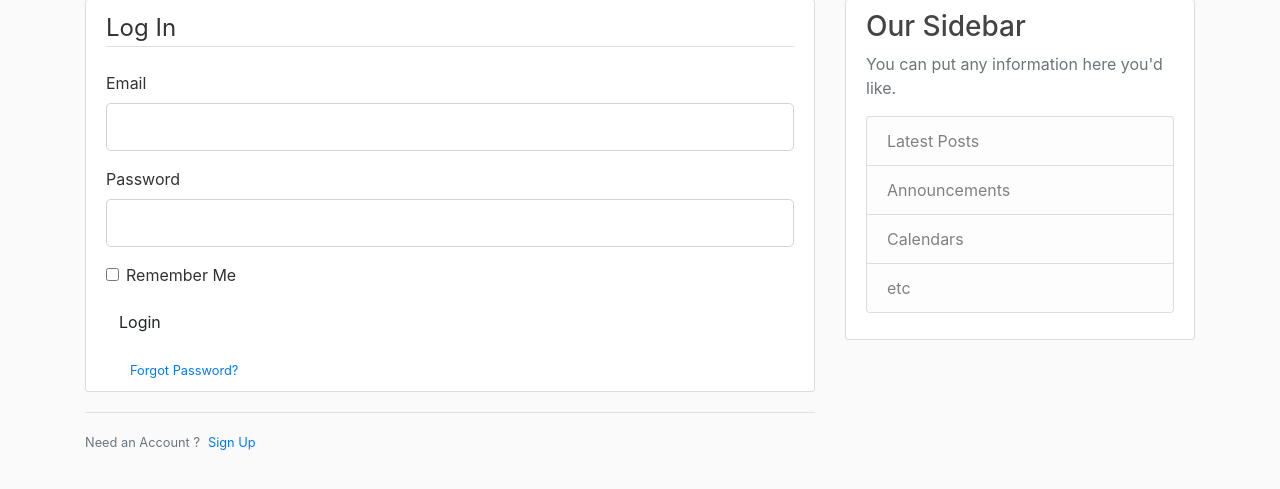
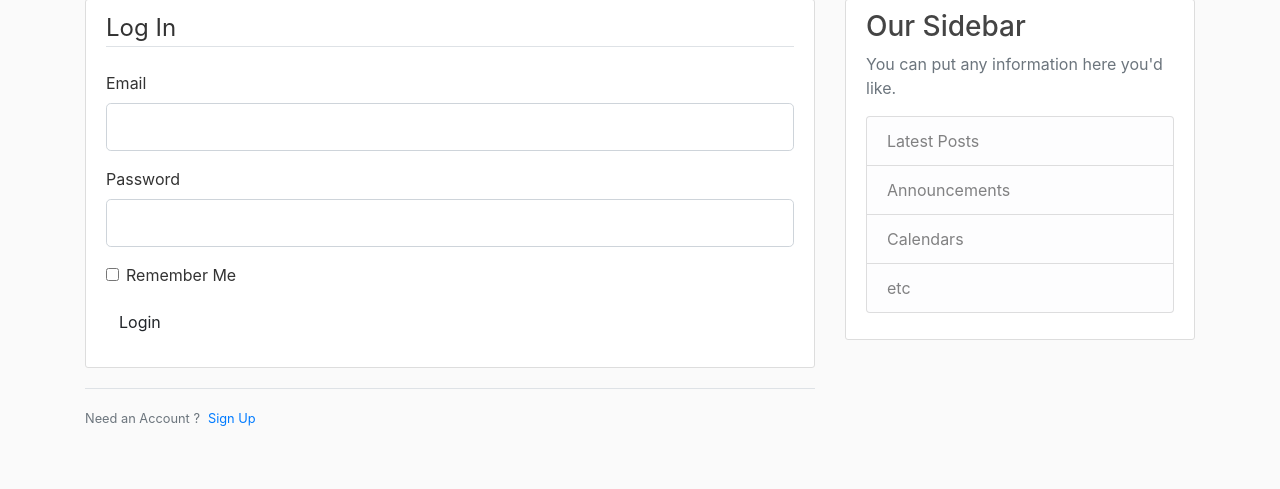
Before and after one commit to vedantpople4/Flask_blog, a Flask app: page /login in a window 1280 px wide. Shown: the part 81-570 px from the top of the page. Run offline with Flask 2, Linux system fonts and the light colour scheme; some libraries are stand-ins or nearby versions.

```diff
--- a/flaskblog/routes.py
+++ b/flaskblog/routes.py
@@ -145,15 +145,8 @@ def user_posts(username):
         .paginate(page = page, per_page=5)
     return render_template('user_post.html', posts=posts, user=user)
 
-def send_reset_email(user):
-    token = user.get_reset_token()
-    Message = Message('Password reset Request', sender='noreply@demo.com', recipients=[user.email])
-    Message.body = ''' To reset the password , visit the following link:
-{url_for('reset_token',token=token, _external=True)}
 
-If you did not make request ,simply ignore this mail.
-'''
-mail.send(Message)
+
 
 @app.route("/reset_password", methods=['GET','POST'])
 def reset_required():
@@ -162,7 +155,7 @@ def reset_required():
     form = RequestResetForm()
     if form.validate_on_submit():
         user = User.query.filter_by(email = form.email.data).first()
-        send_reset_email(user)
+        #send_reset_email(user)
         flash('Email sent for Password reset.','info')
         return redirect(url_for(login))
     return render_template('reset_request.html', title='Reset Password', form = form)
--- a/flaskblog/templates/login.html
+++ b/flaskblog/templates/login.html
@@ -40,9 +40,7 @@
                 <div class="form-group">
                     {{ form.submit(class="btn btn-oultine-info")}}
                 </div>
-                <small class = "text-muted ml-4">
-                    <a href="{{ url_for('reset_required') }}">Forgot Password?</a>
-                </small>
+
             </form>
         </div>
         <div class="border-top pt-3">
```
